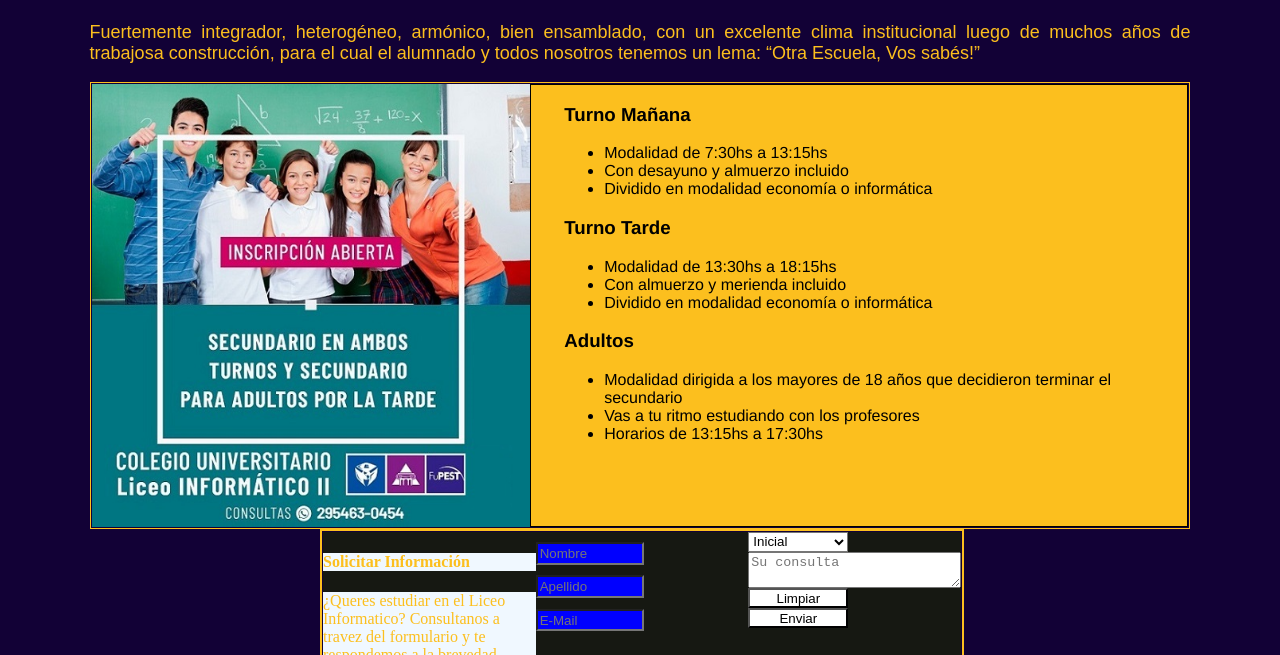
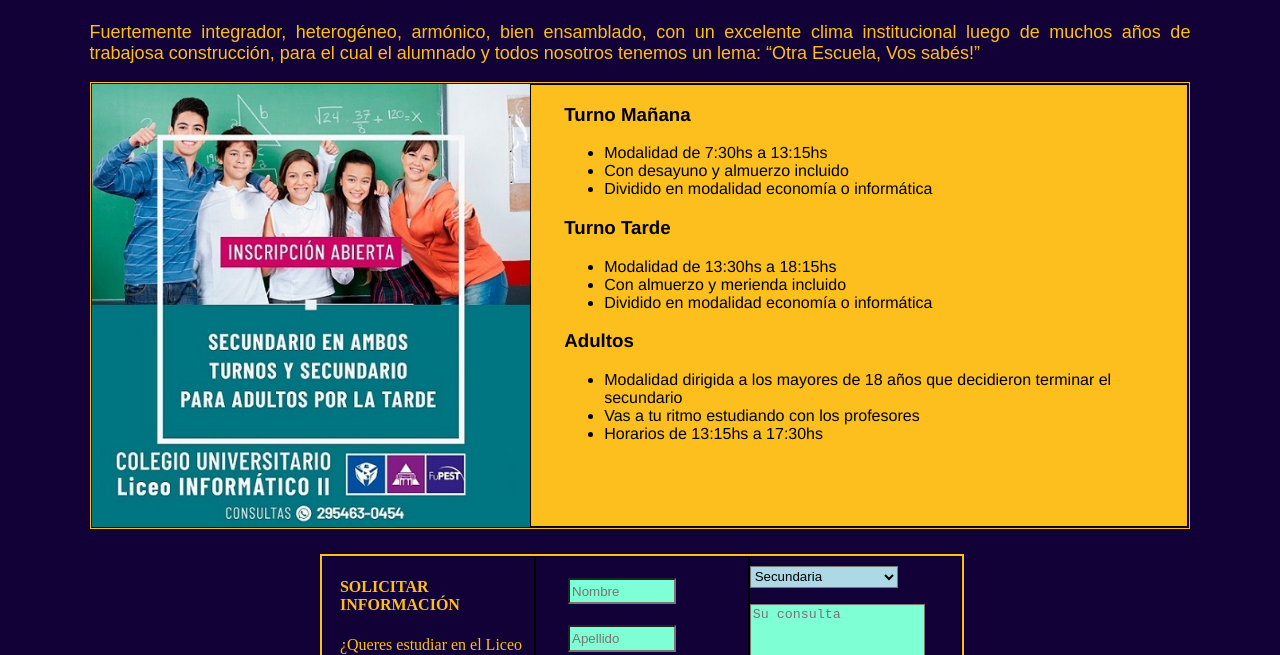
Before and after one commit to Ticho27/proyectoCoder, a plain HTML site: page Nmedio.html in a window 1280 px wide. Shown: the part 145-800 px from the top of the page. Drawn offline with Linux system fonts and the light colour scheme.

Commit message:
Formulario

```diff
--- a/Nmedio.html
+++ b/Nmedio.html
@@ -71,27 +71,26 @@
     <div class="divform">
         <form class="gridfmedio">
             <div class="griddiv">
-                <h4 class="i1fgrid">Solicitar Información</h4>
-                <div class="i2fgrid">¿Queres estudiar en el Liceo Informatico?
+                <h4 class="mgtext">SOLICITAR INFORMACIÓN</h4>
+                <div class="mgtext">¿Queres estudiar en el Liceo Informatico?
                     Consultanos a travez del formulario y te respondemos a la brevedad
                 </div>
             </div>
             <div class="griddiv">
-                <input placeholder="Nombre"  class="i4fgrid"/>
-                <input placeholder="Apellido" class="i5fgrid" />
-                <input placeholder="E-Mail"class="i6fgrid"  />
+                <input placeholder="Nombre"  class="minput"/>
+                <input placeholder="Apellido" class="minput" />
+                <input placeholder="E-Mail"class="minput"/>
             </div>
             <div class="griddiv">
-                <select name="Niveles" class="i7fgrid">
+                <select name="Niveles" class="mbutton">
+                    <option value="M">Secundaria</option>
                     <option value="I">Inicial</option>
                     <option value="P">Primaria</option>
-                    <option value="M">Secundaria</option>
                     <option value="S">Superior</option>
-                </select>
-                <textarea placeholder="Su consulta" ></textarea>
+                </select >
+                <textarea class="mtextarea" placeholder="Su consulta" ></textarea>
 
-                <button class="i8fgrid">Limpiar</button>
-                <button class="i9fgrid">Enviar</button>
+                <button class="mbutton">Enviar</button>
             </div>
         </form>
     </div>
--- a/estilos.css
+++ b/estilos.css
@@ -2,6 +2,14 @@
     background-color: #FCBF1E;
     width: 100%;
 }
+
+/*COLORES
+11d452 verde
+#00c6aa gris
+#00b0ff gris azul
+#008eff azulcito
+#4d4dff viotletita
+*/
 
 .head { /*Color de fondo del encabezado*/
     background-color: #FCBF1E;
@@ -215,12 +223,14 @@ body { /*Reset de box modeling de todo el cuerpo*/
 }
 
 .divform{
-    background-color: rgb(22, 24, 18);
+    margin-top: 2%;
+    background-color: #120136;
     margin-left: 25%;
     margin-right: 25%;
     border: 2px solid #FCBF1E;
     height: 180px;
     width: 50%;
+
 }
 
 form{ /*Color de la letra de los formularios*/
@@ -228,61 +238,45 @@ form{ /*Color de la letra de los formularios*/
 }
 
 .griddiv{
+    grid-area: 1
     display: flex;
     flex-direction: column;
+    justify-content: center;
+    align-items: center;
+    border: 1px solid black;
 }
 
 .gridfmedio{ /*Grilla de FORM NIVEL MEDIO*/
     display: grid;
-    grid-template-rows:  100px 100px 100px;
+    grid-template-rows: 1fr ;
     grid-template-columns: 1fr 1fr 1fr ;
-    grid-template-areas: "1 2 3" "4 5 6" "7 8 9";
-    border: solid #120136 1px;
+
 }
-.i1fgrid{/*Item 1 FORM Grid*/
-    grid-area: 1;
-    background-color: aliceblue;
+
+.mgtext{
+    margin-left: 8%;
 }
-.i2fgrid{/*Item 1 FORM Grid*/
-    grid-area: 2;
-    background-color: aliceblue;
+
+.minput{/*Item 1 FORM Grid*/
+    width: 100px;
+    height: 12%;
+    margin-top: 10%;
+    background-color: aquamarine;
+    margin-left: 15%;
 }
-.i4fgrid{/*Item 2 FORM Grid*/
-    grid-area: 4;
-    width: 100px;
-    height: 20px;
-    margin-top: 5%;
-    background-color: blue;
+
+
+.mtextarea{/*Item 3 FORM Grid*/
+    width: 80%;
+    height: 80px;
+    background-color: aquamarine;
+    margin-top: 8%;
+    margin-right: 10%;
 }
-.i5fgrid{/*Item 2 FORM Grid*/
-    grid-area: 5;
-    width: 100px;
-    height: 20px;
-    margin-top: 5%;
-    background-color: blue;
+.mbutton{/*Item 3 FORM Grid*/
+    width: 70%;
+    height: 22px;
+    background-color: lightblue;
+    margin-top: 4%;
+    margin-right: 10%;
 }
-.i6fgrid{/*Item 2 FORM Grid*/
-    grid-area: 6;
-    width: 100px;
-    height: 20px;
-    margin-top: 5%;
-    background-color: blue;
-}
-.i7fgrid{/*Item 3 FORM Grid*/
-    grid-area: 7;
-    width: 100px;
-    height: 20px;
-    background-color: white;
-}
-.i8fgrid{/*Item 3 FORM Grid*/
-    grid-area: 8;
-    width: 100px;
-    height: 20px;
-    background-color: white;
-}
-.i9fgrid{/*Item 3 FORM Grid*/
-    grid-area: 9;
-    width: 100px;
-    height: 20px;
-    background-color: white;
-}
```
